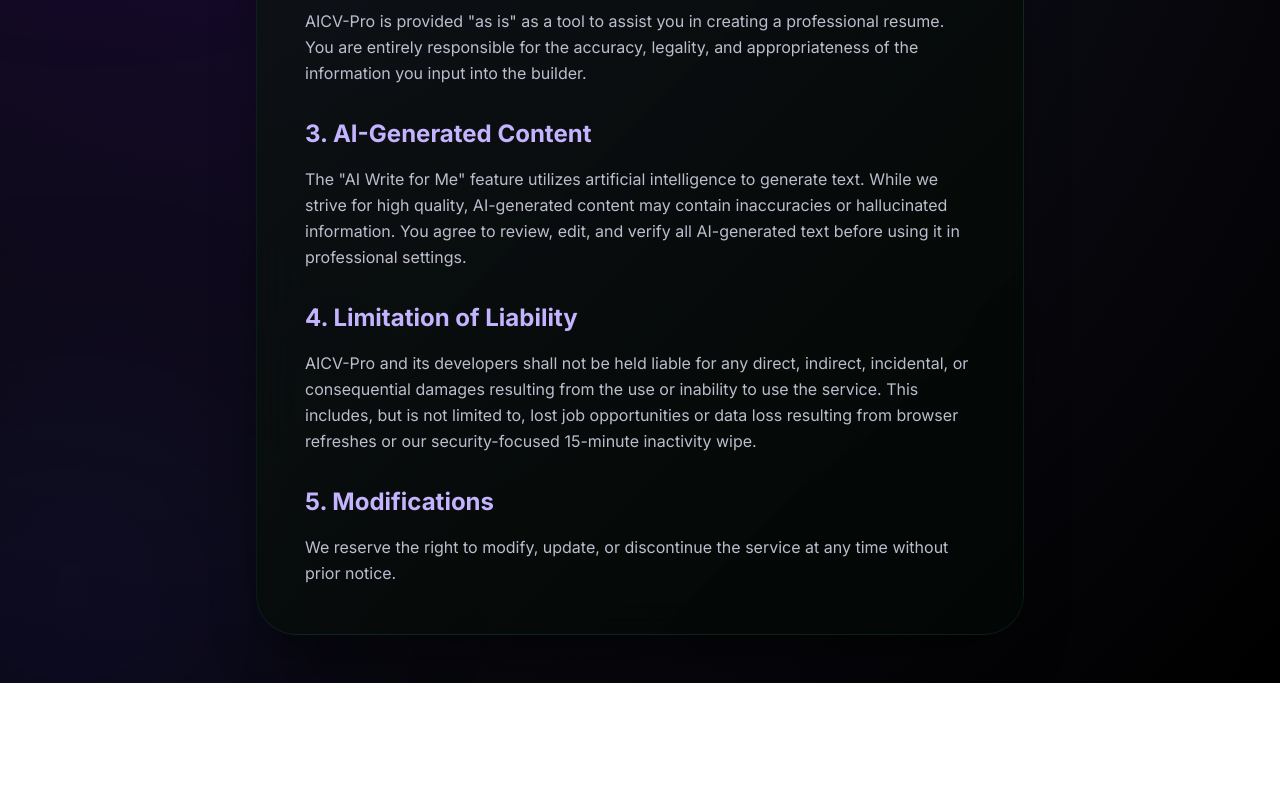
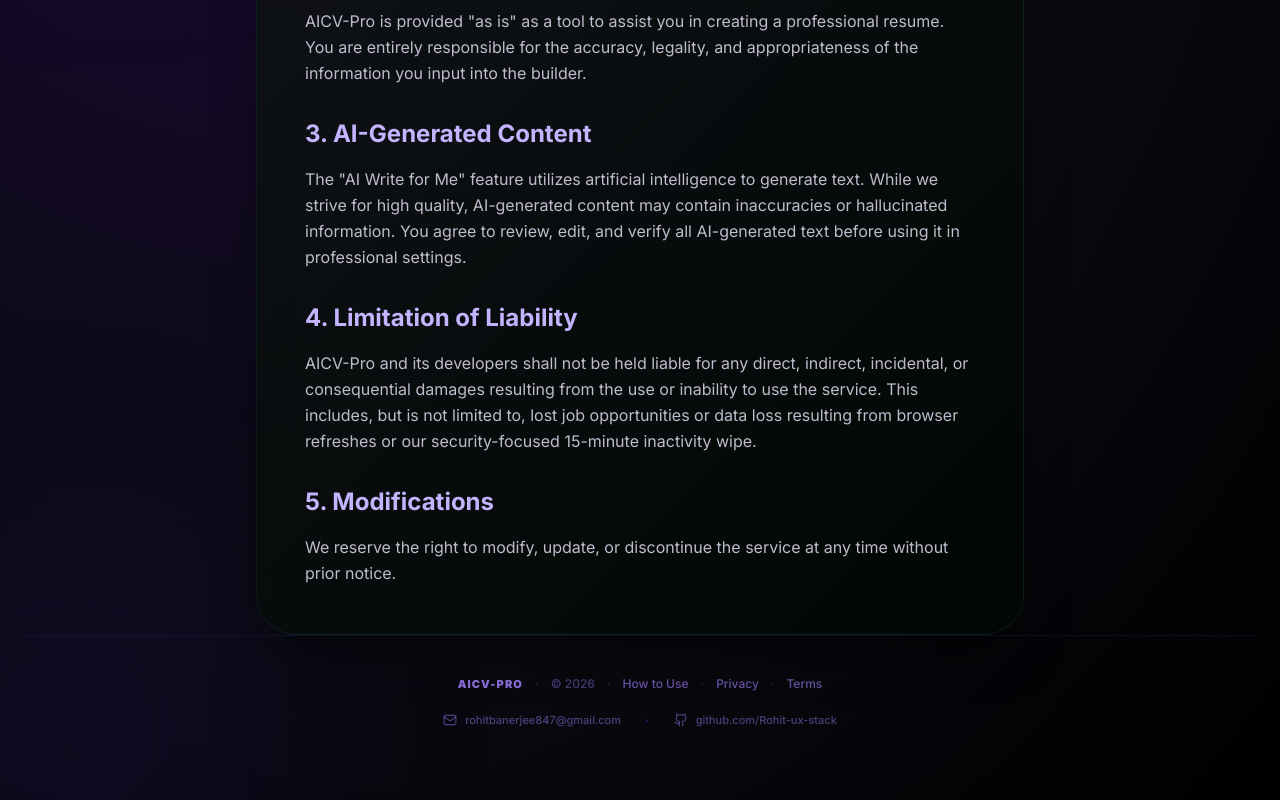
Before and after one commit to Rohit-ux-stack/aicv-pro, a Next.js app: page /terms in a window 1280 px wide. Shown: the part 496-1296 px from the top of the page. Before the commit the page ends 1179 px from the top, so only its background shows below. Built offline with nearby package versions, Linux system fonts and the light colour scheme.

Commit message:
Build: Fully optimized AICV-Pro with validation, drag-and-drop, and Vercel analytics

```diff
--- a/src/app/how-to-use/page.tsx
+++ b/src/app/how-to-use/page.tsx
@@ -3,7 +3,7 @@
 import React from 'react';
 import Link from 'next/link';
 import { motion } from 'framer-motion';
-import { ArrowLeft, UploadCloud, Edit3, Sparkles, Download, CheckCircle2, Zap } from 'lucide-react';
+import { ArrowLeft, UploadCloud, Edit3, Sparkles, Download, CheckCircle2, Zap, Mail } from 'lucide-react';
 import { Button } from '@/components/ui/button';
 
 // --- TS Error Fix: Explicitly cast 'ease' properties as const ---
@@ -34,7 +34,12 @@
     transition: { duration: 0.4, type: 'tween' as const, ease: 'easeOut' as const }
   }
 };
-
+const CustomGithubIcon = ({ className }: { className?: string }) => (
+  <svg xmlns="http://www.w3.org/2000/svg" viewBox="0 0 24 24" fill="none" stroke="currentColor" strokeWidth="2" strokeLinecap="round" strokeLinejoin="round" className={className}>
+    <path d="M15 22v-4a4.8 4.8 0 0 0-1-3.5c3 0 6-2 6-5.5.08-1.25-.27-2.48-1-3.5.28-1.15.28-2.35 0-3.5 0 0-1 0-3 1.5-2.64-.5-5.36-.5-8 0C6 2 5 2 5 2c-.3 1.15-.3 2.35 0 3.5A5.403 5.403 0 0 0 4 9c0 3.5 3 5.5 6 5.5-.39.49-.68 1.05-.85 1.65-.17.6-.22 1.23-.15 1.85v4" />
+    <path d="M9 18c-4.51 2-5-2-7-2" />
+  </svg>
+);
 export default function HowToUsePage() {
   const steps = [
     {
@@ -153,6 +158,31 @@
           </Link>
         </div>
       </motion.div>
+      {/* ── Footer ── */}
+      <motion.footer initial={{ opacity: 0 }} animate={{ opacity: 1 }} transition={{ delay: 0.6, duration: 0.8 }} className="relative z-10 w-full mt-auto shrink-0 border-t border-violet-500/10 pt-10 pb-5 text-center">
+        <div className="flex flex-wrap items-center justify-center gap-x-3 gap-y-1.5 text-xs font-medium text-violet-400/60 mb-4">
+          <span className="font-black text-violet-400/80 tracking-widest uppercase text-[11px]">AICV-Pro</span>
+          <span className="text-violet-500/30">·</span>
+          <span className="text-violet-400/40">© {new Date().getFullYear()}</span>
+          {[['How to Use', '/how-to-use'], ['Privacy', '/privacy'], ['Terms', '/terms']].map(([label, href]) => (
+            <React.Fragment key={href}>
+              <span className="hidden sm:inline text-violet-500/30">·</span>
+              <Link href={href} className="text-violet-400/60 hover:text-violet-300 transition-colors">{label}</Link>
+            </React.Fragment>
+          ))}
+        </div>
+        <div className="flex flex-col sm:flex-row items-center justify-center gap-3 sm:gap-6">
+          <a href="mailto:rohitbanerjee847@gmail.com" className="flex items-center gap-2 text-[11px] font-medium text-violet-400/45 hover:text-violet-300 transition-colors group">
+            <Mail className="h-3.5 w-3.5" />
+            <span className="group-hover:underline underline-offset-2">rohitbanerjee847@gmail.com</span>
+          </a>
+          <span className="hidden sm:inline text-violet-600/40">·</span>
+          <a href="https://github.com/Rohit-ux-stack" target="_blank" rel="noopener noreferrer" className="flex items-center gap-2 text-[11px] font-medium text-violet-400/45 hover:text-violet-300 transition-colors group">
+            <CustomGithubIcon className="h-3.5 w-3.5" />
+            <span className="group-hover:underline underline-offset-2">github.com/Rohit-ux-stack</span>
+          </a>
+        </div>
+      </motion.footer>
     </div>
   );
 }
--- a/src/app/privacy/page.tsx
+++ b/src/app/privacy/page.tsx
@@ -5,7 +5,7 @@
 import { motion } from 'framer-motion';
 import { ArrowLeft, ShieldCheck, Zap } from 'lucide-react';
 import { Button } from '@/components/ui/button';
-
+import { UploadCloud, Edit3, Sparkles, Download, CheckCircle2, Mail } from 'lucide-react';
 // --- Animation Variants ---
 const fadeUpVariants = {
   hidden: { opacity: 0, y: 30 },
@@ -15,7 +15,12 @@
     transition: { duration: 0.6, type: 'tween' as const, ease: 'easeOut' as const }
   }
 };
-
+const CustomGithubIcon = ({ className }: { className?: string }) => (
+  <svg xmlns="http://www.w3.org/2000/svg" viewBox="0 0 24 24" fill="none" stroke="currentColor" strokeWidth="2" strokeLinecap="round" strokeLinejoin="round" className={className}>
+    <path d="M15 22v-4a4.8 4.8 0 0 0-1-3.5c3 0 6-2 6-5.5.08-1.25-.27-2.48-1-3.5.28-1.15.28-2.35 0-3.5 0 0-1 0-3 1.5-2.64-.5-5.36-.5-8 0C6 2 5 2 5 2c-.3 1.15-.3 2.35 0 3.5A5.403 5.403 0 0 0 4 9c0 3.5 3 5.5 6 5.5-.39.49-.68 1.05-.85 1.65-.17.6-.22 1.23-.15 1.85v4" />
+    <path d="M9 18c-4.51 2-5-2-7-2" />
+  </svg>
+);
 export default function PrivacyPage() {
   return (
     <div
@@ -112,6 +117,31 @@
           </p>
         </section>
       </motion.div>
+      {/* ── Footer ── */}
+      <motion.footer initial={{ opacity: 0 }} animate={{ opacity: 1 }} transition={{ delay: 0.6, duration: 0.8 }} className="relative z-10 w-full mt-auto shrink-0 border-t border-violet-500/10 pt-10 pb-5 text-center">
+        <div className="flex flex-wrap items-center justify-center gap-x-3 gap-y-1.5 text-xs font-medium text-violet-400/60 mb-4">
+          <span className="font-black text-violet-400/80 tracking-widest uppercase text-[11px]">AICV-Pro</span>
+          <span className="text-violet-500/30">·</span>
+          <span className="text-violet-400/40">© {new Date().getFullYear()}</span>
+          {[['How to Use', '/how-to-use'], ['Privacy', '/privacy'], ['Terms', '/terms']].map(([label, href]) => (
+            <React.Fragment key={href}>
+              <span className="hidden sm:inline text-violet-500/30">·</span>
+              <Link href={href} className="text-violet-400/60 hover:text-violet-300 transition-colors">{label}</Link>
+            </React.Fragment>
+          ))}
+        </div>
+        <div className="flex flex-col sm:flex-row items-center justify-center gap-3 sm:gap-6">
+          <a href="mailto:rohitbanerjee847@gmail.com" className="flex items-center gap-2 text-[11px] font-medium text-violet-400/45 hover:text-violet-300 transition-colors group">
+            <Mail className="h-3.5 w-3.5" />
+            <span className="group-hover:underline underline-offset-2">rohitbanerjee847@gmail.com</span>
+          </a>
+          <span className="hidden sm:inline text-violet-600/40">·</span>
+          <a href="https://github.com/Rohit-ux-stack" target="_blank" rel="noopener noreferrer" className="flex items-center gap-2 text-[11px] font-medium text-violet-400/45 hover:text-violet-300 transition-colors group">
+            <CustomGithubIcon className="h-3.5 w-3.5" />
+            <span className="group-hover:underline underline-offset-2">github.com/Rohit-ux-stack</span>
+          </a>
+        </div>
+      </motion.footer>
     </div>
   );
 }
--- a/src/app/terms/page.tsx
+++ b/src/app/terms/page.tsx
@@ -3,7 +3,7 @@
 import React from 'react';
 import Link from 'next/link';
 import { motion } from 'framer-motion';
-import { ArrowLeft, FileText, Zap } from 'lucide-react';
+import { ArrowLeft, FileText, UploadCloud, Edit3, Sparkles, Download, CheckCircle2, Zap, Mail } from 'lucide-react';
 import { Button } from '@/components/ui/button';
 
 // --- TS Error Fix: Explicitly cast 'ease' properties as const ---
@@ -15,7 +15,12 @@
     transition: { duration: 0.6, type: 'tween' as const, ease: 'easeOut' as const }
   }
 };
-
+const CustomGithubIcon = ({ className }: { className?: string }) => (
+  <svg xmlns="http://www.w3.org/2000/svg" viewBox="0 0 24 24" fill="none" stroke="currentColor" strokeWidth="2" strokeLinecap="round" strokeLinejoin="round" className={className}>
+    <path d="M15 22v-4a4.8 4.8 0 0 0-1-3.5c3 0 6-2 6-5.5.08-1.25-.27-2.48-1-3.5.28-1.15.28-2.35 0-3.5 0 0-1 0-3 1.5-2.64-.5-5.36-.5-8 0C6 2 5 2 5 2c-.3 1.15-.3 2.35 0 3.5A5.403 5.403 0 0 0 4 9c0 3.5 3 5.5 6 5.5-.39.49-.68 1.05-.85 1.65-.17.6-.22 1.23-.15 1.85v4" />
+    <path d="M9 18c-4.51 2-5-2-7-2" />
+  </svg>
+);
 export default function TermsPage() {
   return (
     <div
@@ -112,6 +117,31 @@
           </p>
         </section>
       </motion.div>
+      {/* ── Footer ── */}
+      <motion.footer initial={{ opacity: 0 }} animate={{ opacity: 1 }} transition={{ delay: 0.6, duration: 0.8 }} className="relative z-10 w-full mt-auto shrink-0 border-t border-violet-500/10 pt-10 pb-5 text-center">
+        <div className="flex flex-wrap items-center justify-center gap-x-3 gap-y-1.5 text-xs font-medium text-violet-400/60 mb-4">
+          <span className="font-black text-violet-400/80 tracking-widest uppercase text-[11px]">AICV-Pro</span>
+          <span className="text-violet-500/30">·</span>
+          <span className="text-violet-400/40">© {new Date().getFullYear()}</span>
+          {[['How to Use', '/how-to-use'], ['Privacy', '/privacy'], ['Terms', '/terms']].map(([label, href]) => (
+            <React.Fragment key={href}>
+              <span className="hidden sm:inline text-violet-500/30">·</span>
+              <Link href={href} className="text-violet-400/60 hover:text-violet-300 transition-colors">{label}</Link>
+            </React.Fragment>
+          ))}
+        </div>
+        <div className="flex flex-col sm:flex-row items-center justify-center gap-3 sm:gap-6">
+          <a href="mailto:rohitbanerjee847@gmail.com" className="flex items-center gap-2 text-[11px] font-medium text-violet-400/45 hover:text-violet-300 transition-colors group">
+            <Mail className="h-3.5 w-3.5" />
+            <span className="group-hover:underline underline-offset-2">rohitbanerjee847@gmail.com</span>
+          </a>
+          <span className="hidden sm:inline text-violet-600/40">·</span>
+          <a href="https://github.com/Rohit-ux-stack" target="_blank" rel="noopener noreferrer" className="flex items-center gap-2 text-[11px] font-medium text-violet-400/45 hover:text-violet-300 transition-colors group">
+            <CustomGithubIcon className="h-3.5 w-3.5" />
+            <span className="group-hover:underline underline-offset-2">github.com/Rohit-ux-stack</span>
+          </a>
+        </div>
+      </motion.footer>
     </div>
   );
 }
```
